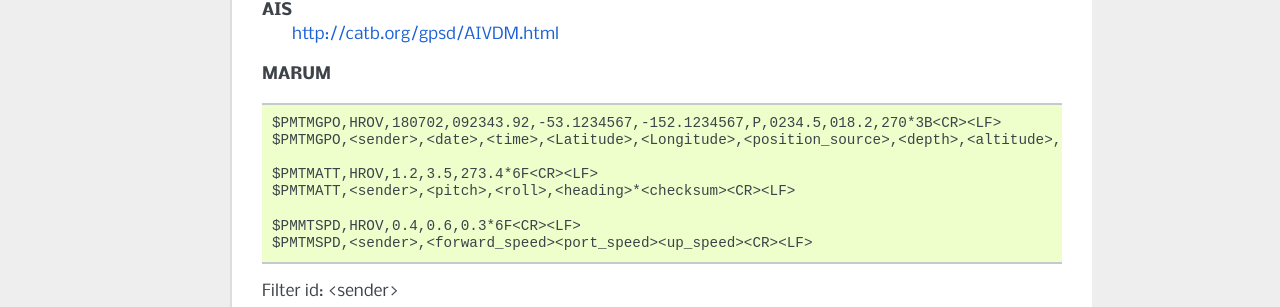
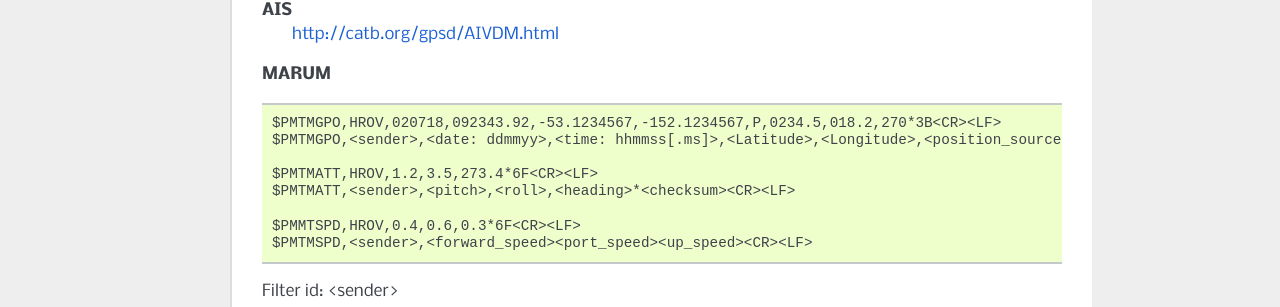
Before and after one commit to jrenken/qgis-PosiView, a Sphinx documentation site: the page built from help/source/protocol.rst, in a window 1280 px wide. Shown: the part 1138-1445 px from the top of the page. Built offline with Sphinx 7.4.7, drawn with Linux system fonts in a browser that asks for light colours; formulas are drawn with MathJax 3.

Commit message:
change date format of  record to be more NMEA conform

```diff
--- a/help/source/protocol.rst
+++ b/help/source/protocol.rst
@@ -77,8 +77,8 @@ Filter id: <name>
 **MARUM**
 ::
 
-  $PMTMGPO,HROV,180702,092343.92,-53.1234567,-152.1234567,P,0234.5,018.2,270*3B<CR><LF>
-  $PMTMGPO,<sender>,<date>,<time>,<Latitude>,<Longitude>,<position_source>,<depth>,<altitude>,<heading>*hh<CR><LF>
+  $PMTMGPO,HROV,020718,092343.92,-53.1234567,-152.1234567,P,0234.5,018.2,270*3B<CR><LF>
+  $PMTMGPO,<sender>,<date: ddmmyy>,<time: hhmmss[.ms]>,<Latitude>,<Longitude>,<position_source>,<depth>,<altitude>,<heading>*hh<CR><LF>
 
   $PMTMATT,HROV,1.2,3.5,273.4*6F<CR><LF>
   $PMTMATT,<sender>,<pitch>,<roll>,<heading>*<checksum><CR><LF>
```
Also changed, not shown: 1 other file.
